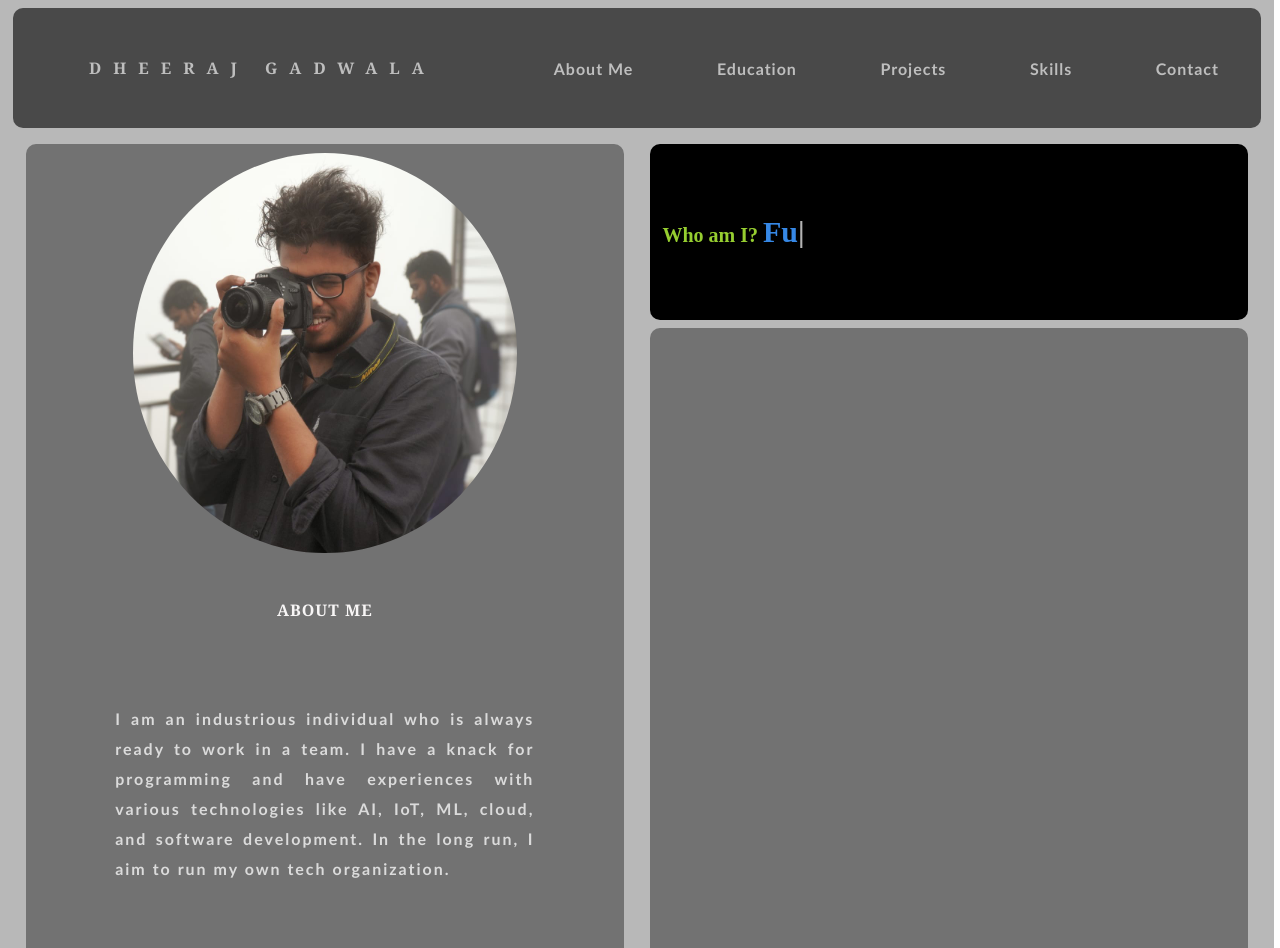
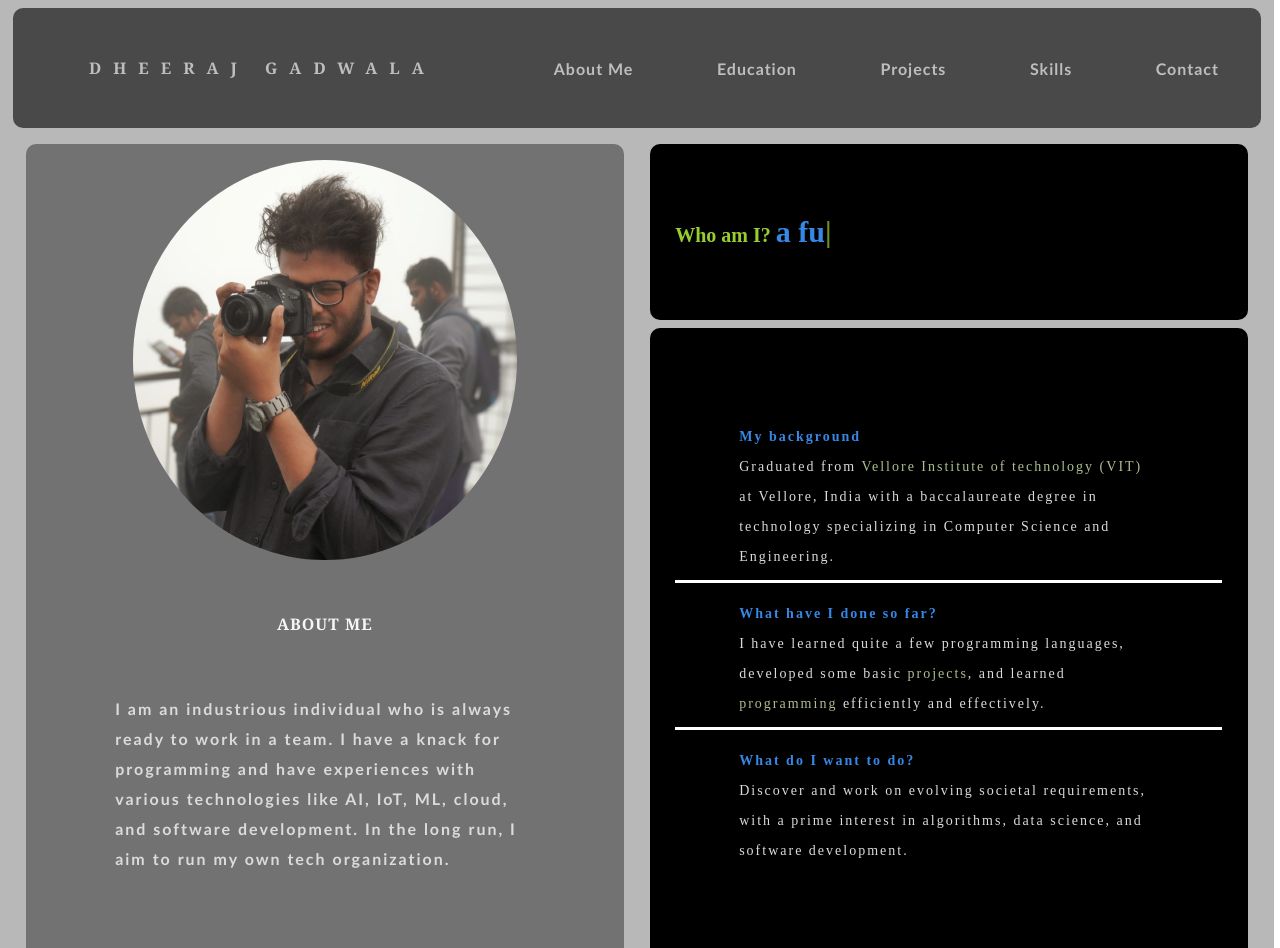
Before and after one commit to DheerajGadwala/Portfolio, a React (Create React App) app: page / in a window 1280 px wide. Shown: the top 948 px of the page. Built offline with nearby package versions, Linux system fonts and the light colour scheme.

Commit message:
Home page completed

```diff
--- a/src/App.css
+++ b/src/App.css
@@ -11,13 +11,23 @@
     display: inline-flex;
     width: 99.5vw;
     margin: 1vh 1vw 1vh 1vw;
-
+    cursor: context-menu;
 }
 @media screen and (max-width: 1000px){
     .stagingArea{
-        height: 225vh;
+        height: 230vh;
     }
     .container{
         display: inline-block;
     }
 }
+@media screen and (max-width: 500px){
+    .stagingArea{
+        height: 250vh;
+    }
+}
+@media screen and (max-width: 370px){
+    .stagingArea{
+        height: 280vh;
+    }
+}
--- a/src/App.js
+++ b/src/App.js
@@ -6,7 +6,7 @@ import Intro from './components/intro';
 import './App.css';
 
 const App = ()=>{
-    const [animationItems, setAnimationItems] = React.useState(['Tech Enthusiast', 'Full-Stack Developer', 'Free Spirit',  'Gamer', 'React Developer', 'Humanist', 'Programmer']);
+    const [animationItems, setAnimationItems] = React.useState(['a tech enthusiast', 'a full-stack developer', 'a free spirit',  'a gamer', 'a react Developer', 'a humanist', 'a programmer', 'a history nerd', 'a dreamer']);
 
     return (
         <>
--- a/src/components/aboutMe/style.css
+++ b/src/components/aboutMe/style.css
@@ -15,9 +15,9 @@
     width: 32.75;
 }
 .aboutMeTitle{
-    height: 10vh;
+    height: 8vh;
     margin: 1vh 1vw 1vh 1vw;
-    padding: 1vh 5vw 1vh 5vw;
+    padding: 2vh 5vw 0vh 5vw;
     color:rgb(247, 245, 245);
     letter-spacing: 1px;
     font-weight: bold;
@@ -28,13 +28,13 @@
 .aboutMeText{
     height: 30vh;
     margin: 1vh 1vw 1vh 1vw;
-    padding: 1vh 5vw 1vh 5vw;
+    padding: 0 5vw 2vh 5vw;
     color:rgb(219, 219, 219);
     letter-spacing: 2px;
     line-height: 30px;
     font-weight: bold;
     font-family:'Trebuchet MS', 'Lucida Sans Unicode', 'Lucida Grande', 'Lucida Sans', Arial, sans-serif;
-    text-align:justify;
+    text-align:left;
 }
 .aboutMeArea:hover{
     box-shadow: 0 0 11px rgba(114, 114, 114, 0.6);
@@ -43,7 +43,7 @@
     width: 20vw;
     height: 50vh;
     border-radius: 50%;
-    padding: 1px;
+    margin: 1vh 0 1vh 0;
 }
 .myPic:hover{
     box-shadow: 0 0 11px rgba(73, 73, 73, 1);
--- a/src/components/intro/index.js
+++ b/src/components/intro/index.js
@@ -4,6 +4,20 @@ import './style.css';
 const Intro = ()=>{
     return(<>
         <div className="IntroArea">
+            <div className="introList">
+                <div>
+                    <span className="heading">My background</span>
+                    <span> Graduated from <a href="https://vit.ac.in/">Vellore Institute of technology (VIT)</a> at Vellore, India with a baccalaureate degree in technology specializing in Computer Science and Engineering. </span>
+                </div>
+                <div>
+                    <span className="heading">What have I done so far?</span>
+                    <span> I have learned quite a few programming languages, developed some basic <a href="https://github.com/DheerajGadwala">projects</a>, and learned <a href="https://www.hackerrank.com/drgad24">programming</a> efficiently and effectively.</span>
+                </div>
+                <div className="lastElement">
+                    <span className="heading">What do I want to do?</span>
+                    <span> Discover and work on evolving societal requirements, with a prime interest in algorithms, data science, and software development. </span>
+                </div>
+            </div>
         </div>
     </>);
 }
--- a/src/components/intro/style.css
+++ b/src/components/intro/style.css
@@ -1,8 +1,8 @@
 .IntroArea{
     display: flex;
-    justify-content:center;
+    align-items:center;
     color: rgb(184, 184, 184);
-    background-color: rgb(114, 114, 114);
+    background-color: rgb(0, 0, 0);
     padding: 1vh 1vw 1vh 1vw;
     margin: 1vh 1vw 1vh 1vw;
     height: 77vh;
@@ -10,10 +10,72 @@
     border-radius: 10px;
 }
 .IntroArea:hover{
-    box-shadow: 0 0 11px rgba(114, 114, 114, 0.6);
+    box-shadow: 0 0 11px rgba(0, 0, 0, 0.6);
+}
+.introList div{
+    display: grid;
+    margin: 1vh 1vw 1vh 1vw;
+    padding: 1vh 5vw 1vh 5vw;
+    color:rgb(219, 219, 219);
+    letter-spacing: 2px;
+    line-height: 30px;
+    font-weight: 300;
+    font-family:cursive;
+    text-align:left;
+    border-bottom: 3px solid white;
+    width: 32.75vw;
+}
+.lastElement{
+    border-bottom: none !important;
+}
+.heading{
+    font-weight: 900 !important;
+    color: rgb(54, 136, 230);
+}
+span a{
+    text-decoration: none;
+    color: rgb(174, 190, 143);
+    letter-spacing: 2px;
+    line-height: 30px;
+    font-weight: 300;
+    font-family:cursive;
+}
+span a:hover{
+    color: rgb(150, 206, 48);
+}
+@media screen and (max-width: 1370px){
+    .introList div{
+        font-size: 14px;
+    }
+}
+@media screen and (max-width: 1100px){
+    .introList div{
+        font-size: 13px;
+    }
 }
 @media screen and (max-width: 1000px){
     .IntroArea{
         width: 93.5vw;
     }
+    .introList div{
+        width: 81.5vw;
+    }
+    .introList div{
+        font-size: 17px;
+    }
 }
+@media screen and (max-width: 600px){
+    .introList div{
+        font-size: 15px;
+    }
+}
+@media screen and (max-width: 500px){
+    .IntroArea{
+        height: 97vh;
+    }
+}
+@media screen and (max-width: 370px){
+    .IntroArea{
+        height: 127vh;
+    }
+}
--- a/src/components/navbar/style.css
+++ b/src/components/navbar/style.css
@@ -10,6 +10,7 @@
     background-color: rgb(73, 73, 73);
     box-sizing: border-box;
     border-radius: 10px;
+    z-index: 3;
 }
 .stick{
     position: fixed;
--- a/src/components/typingAnimation/index.js
+++ b/src/components/typingAnimation/index.js
@@ -18,7 +18,7 @@ const TypingAnimation = (props)=>{
         for(var j=0; j<props.animationItems.length; j++){
             var item = props.animationItems[j];
             var currState = [];
-            await delay(500);
+            await delay(100);
             for(var i=0; i<item.length; i++){
                 await delay(150);
                 currState.push(item.charAt(i));
--- a/src/components/typingAnimation/style.css
+++ b/src/components/typingAnimation/style.css
@@ -4,7 +4,7 @@
     justify-content:flex-start;
     color: rgb(184, 184, 184);
     background-color: rgb(0, 0, 0);
-    padding: 1vh 1vw 1vh 1vw;
+    padding: 1vh 0vw 1vh 2vw;
     margin: 1vh 1vw 1vh 1vw;
     height: 20vh;
     width: 44.75vw;
@@ -29,11 +29,12 @@
     font-size:30px;
 }
 .blinkingBar{
-    color: rgb(255, 255, 255);
+    color: rgb(150, 206, 48);
     font-weight: bold;
     font-family:cursive;
     font-size:30px;
     position: relative;
+    z-index: 2;
 }
 @keyframes blinkIn {
     from{
```
